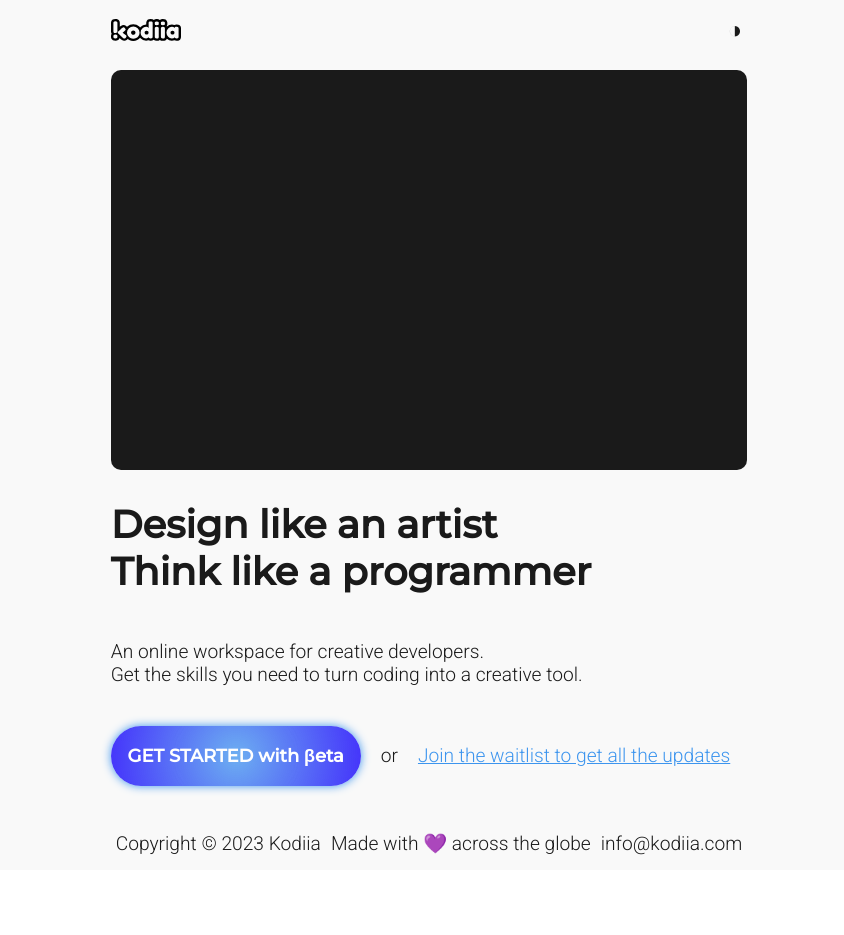
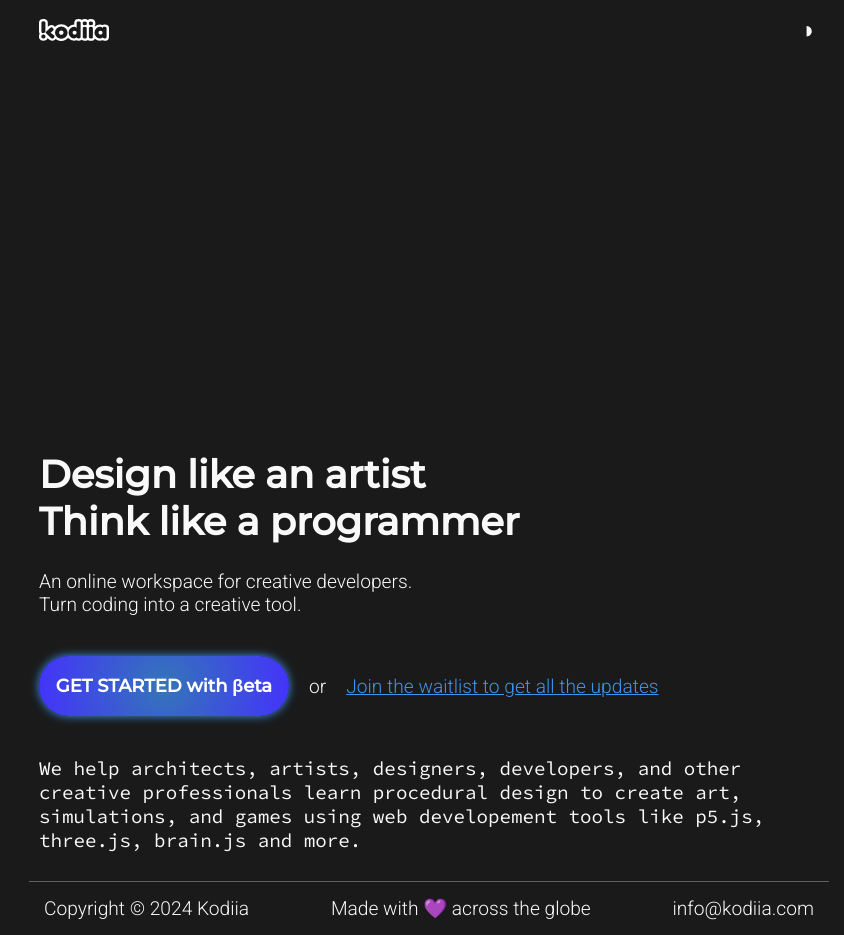
Before and after one commit to Kodiia/web, a SvelteKit app: page / in a window 1280 px wide. Shown: the whole page, without its empty margins (211-1055 px from the left). Before the commit the page ends 870 px from the top, so only its background shows below. Built offline with nearby package versions, Linux system fonts and the light colour scheme.

Commit message:
minor styles update

```diff
--- a/src/lib/store.js
+++ b/src/lib/store.js
@@ -3,4 +3,4 @@ import { writable } from 'svelte/store';
 export let width = writable(1920)
 export let height = writable(1080)
 
-export let theme = writable('light')
+export let theme = writable('dark')
--- a/src/routes/+page.svelte
+++ b/src/routes/+page.svelte
@@ -10,7 +10,7 @@
   let tileHeight;
 
   p.setup = function () {
-    p.createCanvas(800, 400);
+    p.createCanvas(800, 350);
     p.background("#1a1a1a");
     tileWidth = p.width / cols;
     tileHeight = p.height / rows;
@@ -99,18 +99,19 @@ function switchTheme(){
         </div>
 
         <h1>Design like an artist<br> Think like a programmer</h1>
-        <p>An online workspace for creative developers.<br>
-            Get the skills you need to turn coding into a creative tool.
+        <p style='margin-top: 0;'>An online workspace for creative developers.<br>
+          Turn coding into a creative tool.
         </p>
         <div class='heroLinksContainer'>
           <a href='https://kodiia.me' id='startButton'>GET STARTED with βeta</a>
           <p>or</p>
           <a href='https://forms.gle/NKirwNakYKd7xp747'>Join the waitlist to get all the updates</a>
         </div>
+        <p style='font-family: "Source Code Pro", sans-serif;'>We help architects, artists, designers, developers, and other creative professionals learn procedural design to create art, simulations, and games using web developement tools like p5.js, three.js, brain.js and more.</p>
     </div>
 
     <footer>
-        <p>Copyright © 2023 Kodiia</p>
+        <p>Copyright © 2024 Kodiia</p>
         <p>Made with 💜 across the globe</p>
         <p>info@kodiia.com</p>
     </footer>
@@ -185,7 +186,7 @@ iframe{
     padding: 0;
     border: 0;
     width: 100%;
-    height: 400px;
+    height: 350px;
     overflow: hidden;
     touch-action: none;
     border-radius: 10px;
```
Also changed, not shown: .gitpod.yml (added).
